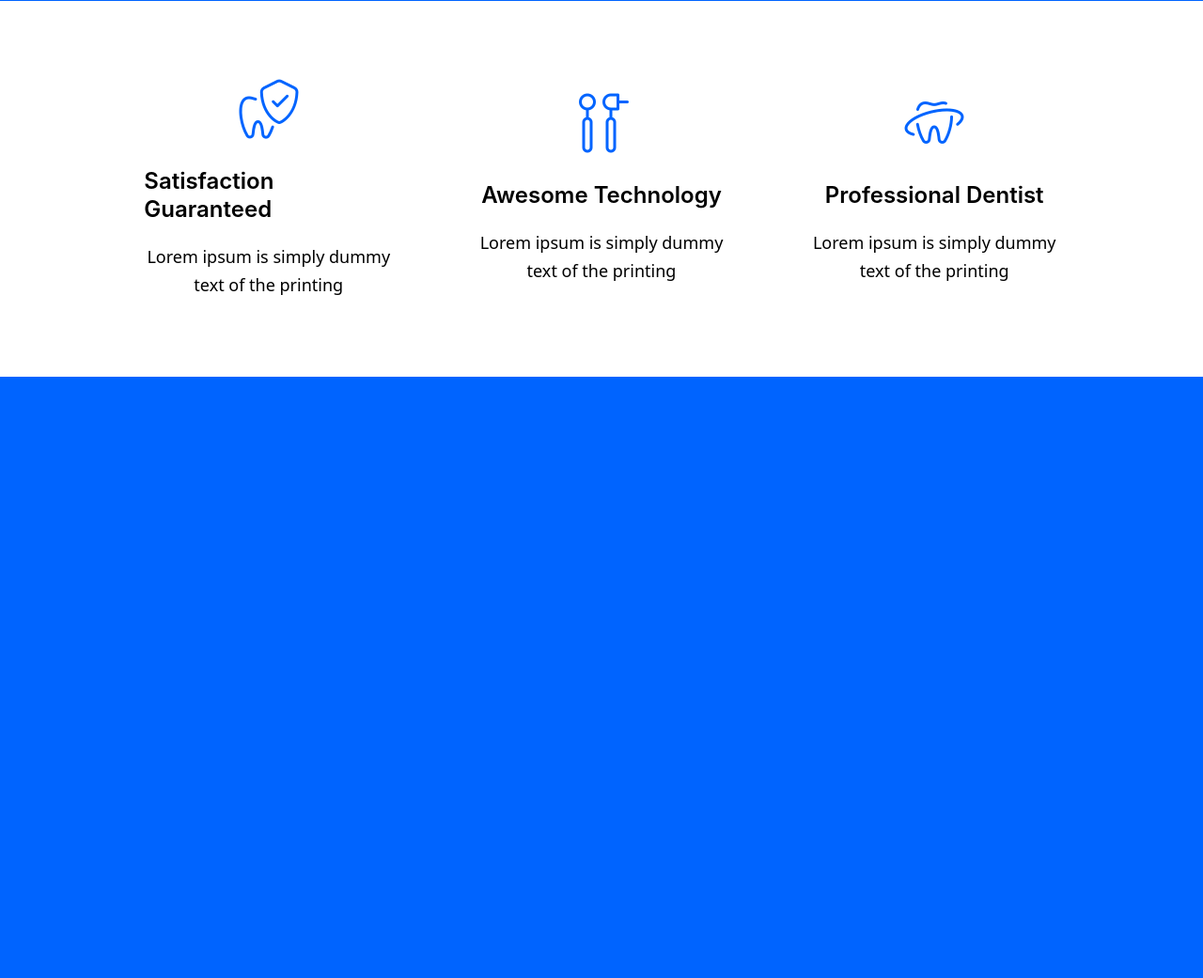
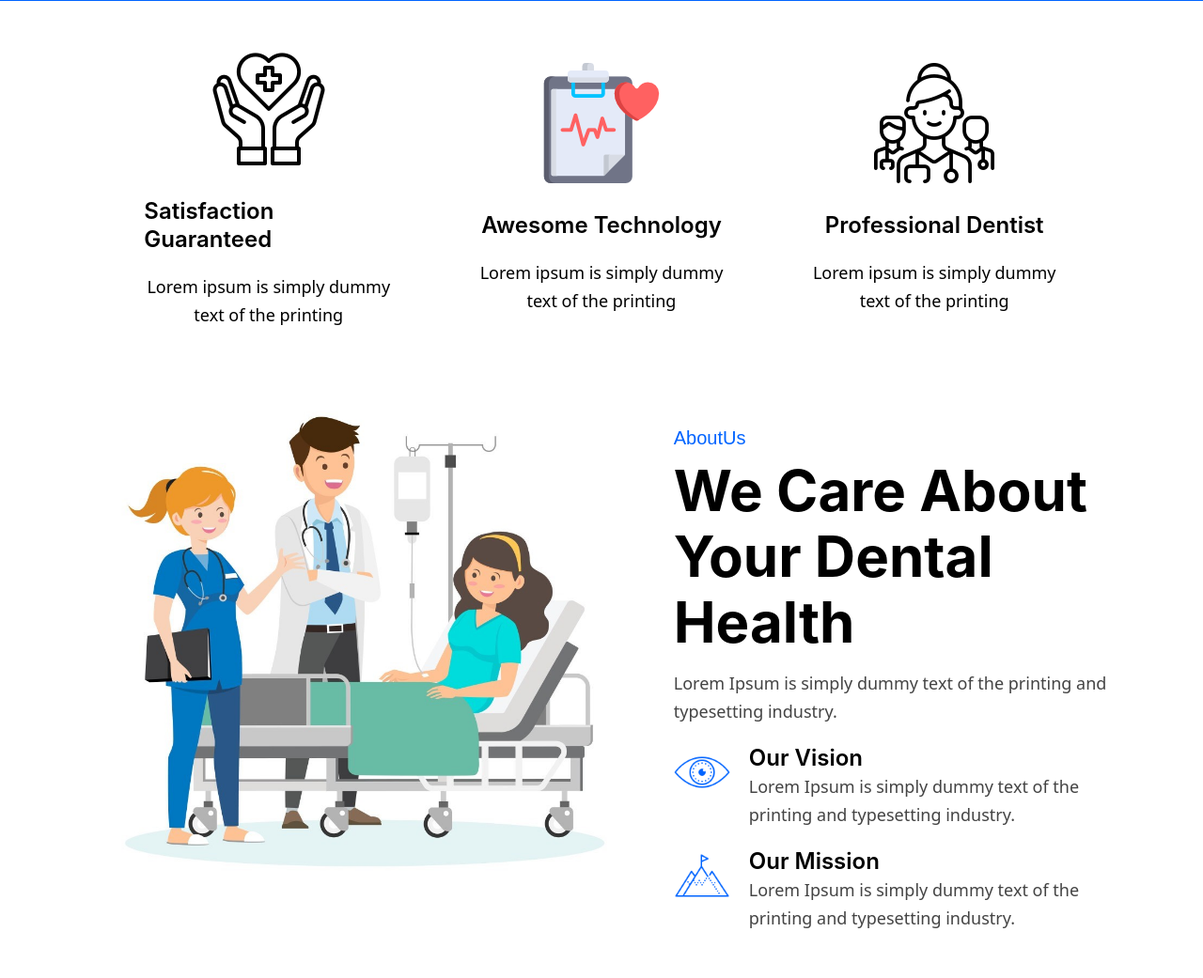
Before and after one commit to mohityadav52708/Healthcare_major_project, a Python web app: template templates/home.html in a window 1280 px wide. Shown: the part 799-1840 px from the top of the page at 94% size. Before the commit the page ends 1200 px from the top, so only its background shows below. Run offline with Jinja, Linux system fonts and the light colour scheme; the template is opened without the code that fills it, so the values that code supplies are empty.

Commit message:
third container has been updated

```diff
--- a/static/css/style.css
+++ b/static/css/style.css
@@ -428,7 +428,104 @@
 .second_container .thirdbox_second_container {
     animation-delay: 0.6s;
 }
-
+.third_container{
+  width: 100%;
+  height: 80vh;
+  display: flex;
+  justify-content: center;
+  align-items: center;
+}
+.third_container .content_cover_of_third_container{
+  width: 90%;
+  height: 100%;
+  display: flex;
+  justify-content: center;
+  justify-content: space-evenly;
+  align-items: center;
+}
+.third_container .content_cover_of_third_container .left_third_container{
+  width: 50%;
+  height: 100%;
+}
+.third_container .content_cover_of_third_container .left_third_container img{
+  width: 100%;
+}
+.third_container .content_cover_of_third_container .right_third_container{
+  width: 40%;
+  height: 100%;
+  display: flex;
+  flex-direction: column;
+  justify-content: center;
+}
+.third_container .content_cover_of_third_container .right_third_container .top_right_third_container{
+  width: 100%;
+  display: flex;
+  flex-direction: column;
+  justify-content: center;
+}
+.third_container .content_cover_of_third_container .right_third_container .top_right_third_container a{
+  color: #0064ff;
+  text-decoration: none;
+  text-transform: capitalize;
+  font-size: 20px;
+  font-weight: 500;
+}
+.third_container .content_cover_of_third_container .right_third_container .top_right_third_container h1{
+  color: black;
+    text-align: left;
+    text-transform: capitalize;
+    margin-top: 5px;
+    margin-bottom: 15px;
+    font-family: Inter, sans-serif;
+    font-size: 60px;
+    line-height: 70px;
+}
+.third_container .content_cover_of_third_container .right_third_container .top_right_third_container p{
+  color: #444;
+    text-align: left;
+    font-family: Noto Sans, sans-serif;
+    font-size: 18px;
+    font-weight: 400;
+    line-height: 30px;
+}
+.third_container .content_cover_of_third_container .right_third_container .bottom_right_third_container{
+  width: 100%;
+  display: flex;
+  flex-direction: column;
+  justify-content: center;
+}
+.third_container .content_cover_of_third_container .right_third_container .bottom_right_third_container .sub_bottom_right_third_container{
+  width: 100%;
+  display: flex;
+  justify-content: center;
+  justify-content: flex-start;
+    align-items: flex-start;
+    margin-top: 20px;
+    display: flex;
+}
+.third_container .content_cover_of_third_container .right_third_container .bottom_right_third_container .sub_bottom_right_third_container .first_bottom_right_third_container img{
+  width: 60px;
+  margin-right: 20px;
+}
+.third_container .content_cover_of_third_container .right_third_container .bottom_right_third_container .sub_bottom_right_third_container .second_bottom_right_third_container h3{
+  color: black;
+  text-align: left;
+  text-transform: capitalize;
+  margin-top: 0;
+  margin-bottom: 0;
+  font-family: Inter, sans-serif;
+  font-size: 24px;
+  font-weight: 600;
+  line-height: 30px;
+}
+.third_container .content_cover_of_third_container .right_third_container .bottom_right_third_container .sub_bottom_right_third_container .second_bottom_right_third_container p{
+  color: #444;
+  text-align: left;
+  font-family: Noto Sans, sans-serif;
+  font-size: 18px;
+  font-weight: 400;
+  line-height: 30px;
+}
 
   @media screen and (min-width: 700px) {
     #navbar-toggle,
@@ -514,7 +611,7 @@
     transition: none;
   }
   .second_container{
-    height: 100vh;
+    height: 116vh;
   }
   .content_cover_of_second_container{
     flex-direction: column;
@@ -528,4 +625,21 @@
   .second_container .content_cover_of_second_container .thirdbox_second_container{
     width: 90%;
   }
+  .third_container{
+    height: 155vh;
   }
+  .third_container .content_cover_of_third_container{
+    flex-direction: column;
+  }
+  .third_container .content_cover_of_third_container .left_third_container{
+    width: 100%;
+    height: 0vh;
+  }
+  .third_container .content_cover_of_third_container .right_third_container{
+    width: 100%;
+  }
+  .third_container .content_cover_of_third_container .right_third_container .top_right_third_container h1{
+    font-size: 35px;
+    line-height: 45px;
+  }
+  }
--- a/templates/home.html
+++ b/templates/home.html
@@ -10,22 +10,38 @@
   <body>
     <header id="navbar">
       <div class="navbar-container container">
-          <a href="/" class="home-link">
-            JIVSAN
-          </a>
-          <button type="button" id="navbar-toggle" aria-controls="navbar-menu" aria-label="Toggle menu" aria-expanded="false">
+        <a href="/" class="home-link"> JIVSAN </a>
+        <button
+          type="button"
+          id="navbar-toggle"
+          aria-controls="navbar-menu"
+          aria-label="Toggle menu"
+          aria-expanded="false"
+        >
           <span class="icon-bar"></span>
           <span class="icon-bar"></span>
           <span class="icon-bar"></span>
         </button>
         <div id="navbar-menu" aria-labelledby="navbar-toggle">
           <ul class="navbar-links">
-              <li class="navbar-item"><a class="navbar-link" href="/about">Home</a></li>
-              <li class="navbar-item"><a class="navbar-link" href="/blog">AboutUs</a></li>
-              <li class="navbar-item"><a class="navbar-link" href="/careers">Disease</a></li>
-              <li class="navbar-item"><a class="navbar-link" href="/contact">Recommendation</a></li>
-              <li class="navbar-item"><a class="navbar-link" href="/contact">Contact</a></li>
-              <li class="navbar-item"><a class="navbar-link" id="logout" href="/contact">Logout</a></li>
+            <li class="navbar-item">
+              <a class="navbar-link" href="/about">Home</a>
+            </li>
+            <li class="navbar-item">
+              <a class="navbar-link" href="/blog">AboutUs</a>
+            </li>
+            <li class="navbar-item">
+              <a class="navbar-link" href="/careers">Disease</a>
+            </li>
+            <li class="navbar-item">
+              <a class="navbar-link" href="/contact">Recommendation</a>
+            </li>
+            <li class="navbar-item">
+              <a class="navbar-link" href="/contact">Contact</a>
+            </li>
+            <li class="navbar-item">
+              <a class="navbar-link" id="logout" href="/contact">Logout</a>
+            </li>
           </ul>
         </div>
       </div>
@@ -34,35 +50,70 @@
       <div class="content_cover_of_home_container">
         <div class="left_home_content">
           <h1>Best Care For Your Family</h1>
-            <p>Lorem Ipsum is simply dummy text of the printing and typesetting industry.</p>
-            <a href="#contact-us" class="button-white banner-button w-button">Book appointment</a>
+          <p>
+            Lorem Ipsum is simply dummy text of the printing and typesetting
+            industry.
+          </p>
+          <a href="#contact-us" class="button-white banner-button w-button"
+            >Book appointment</a
+          >
         </div>
         <div class="right_home_content">
-            <img src="../static/img/right_home.png"/>
+          <img src="../static/img/right_home.png" />
         </div>
       </div>
     </div>
     <div class="second_container">
       <div class="content_cover_of_second_container">
         <div class="firstbox_second_container">
-          <img src="../static/img/icon1.png"/>
+          <img src="../static/img/icon4.png" />
           <h2>satisfaction guaranteed</h2>
           <p>Lorem ipsum is simply dummy text of the printing</p>
-
         </div>
         <div class="secondbox_second_container">
-          <img src="../static/img/icon2.png"/>
+          <img src="../static/img/icon5.png" />
           <h2>awesome technology</h2>
           <p>Lorem ipsum is simply dummy text of the printing</p>
-
         </div>
         <div class="thirdbox_second_container">
-          <img src="../static/img/icon3.png"/>
+          <img src="../static/img/icon6.png" />
           <h2>professional dentist</h2>
           <p>Lorem ipsum is simply dummy text of the printing</p>
-
         </div>
-
+      </div>
+    </div>
+    <div class="third_container">
+      <div class="content_cover_of_third_container">
+        <div class="left_third_container">
+          <img src="../static/img/4.jpg"/>
+        </div>
+        <div class="right_third_container">
+          <div class="top_right_third_container">
+           <b> <a href="">AboutUs</a></b>
+            <h1>We care About Your Dental Health</h1>
+            <p>Lorem Ipsum is simply dummy text of the printing and typesetting industry.</p>
+          </div>
+          <div class="bottom_right_third_container">
+            <div class="sub_bottom_right_third_container">
+              <div class="first_bottom_right_third_container">
+                <img src="../static/img/vision.png"/>
+              </div>
+              <div class="second_bottom_right_third_container">
+                  <h3>Our vision</h3>
+                  <p>Lorem Ipsum is simply dummy text of the printing and typesetting industry.</p>
+              </div>
+            </div>
+            <div class="sub_bottom_right_third_container">
+              <div class="first_bottom_right_third_container">
+                <img src="../static/img/mission.png"/>
+              </div>
+              <div class="second_bottom_right_third_container">
+                <h3>Our mission</h3>
+                <p>Lorem Ipsum is simply dummy text of the printing and typesetting industry.</p>
+              </div>
+            </div>
+          </div>
+        </div>
       </div>
     </div>
 
```
Also changed, not shown: static/img/1.jpg (added), static/img/10.jpg (added), static/img/2.jpg (added), static/img/3.jpg (added), static/img/4.jpg (added), static/img/5.jpg (added), static/img/6.jpg (added), static/img/7.jpg (added), static/img/8.jpg (added), static/img/9.jpg (added), static/img/icon4.png (added), static/img/icon5.png (added), static/img/icon6.png (added), static/img/mission.png (added), 1 more files. Lines whose indentation alone changed are shown as unchanged.
